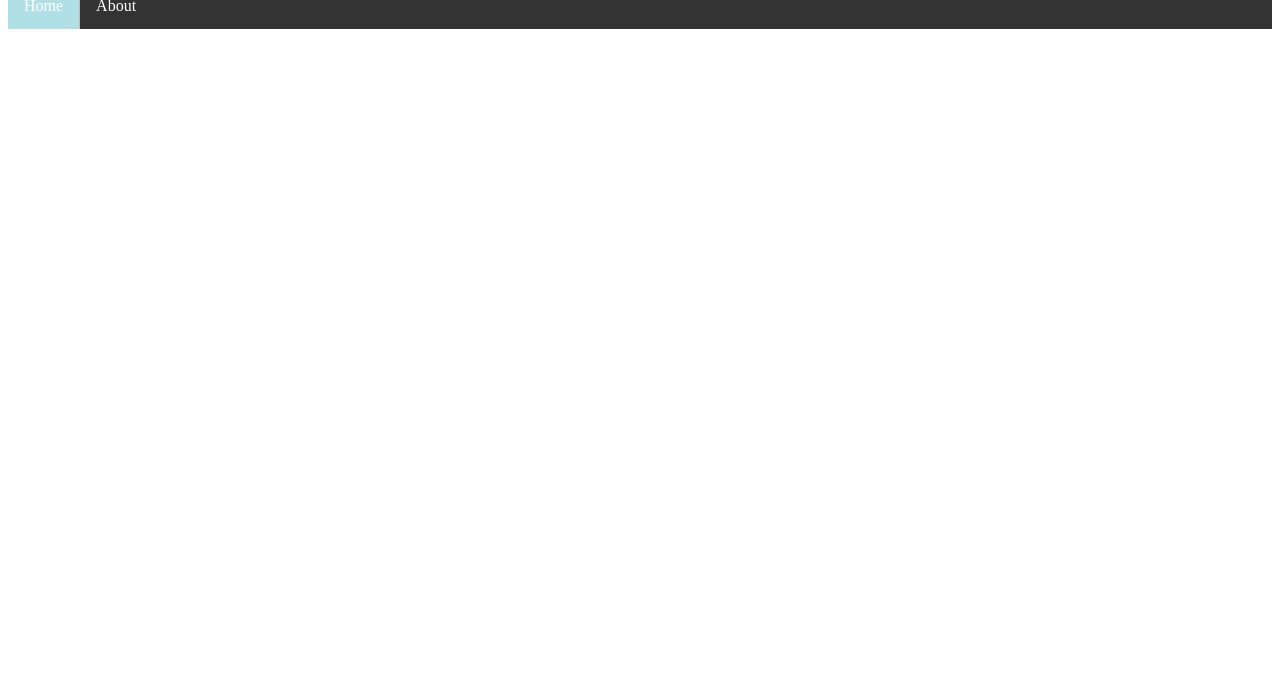
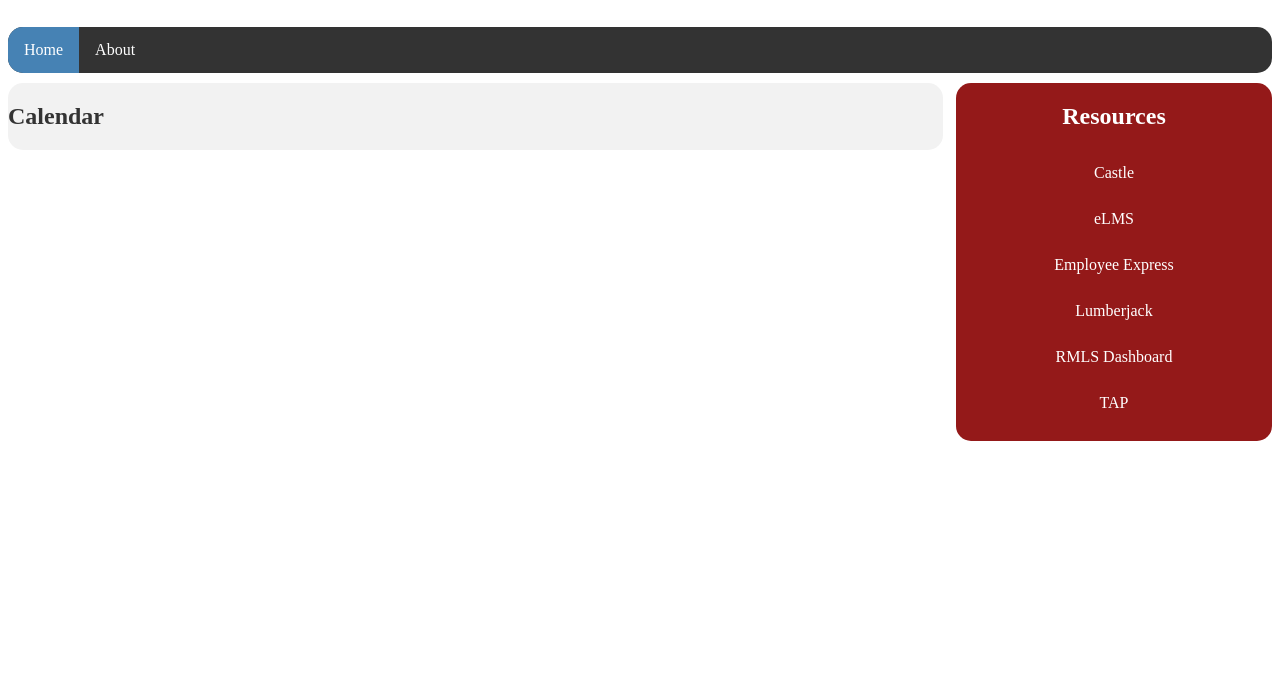
Before and after one commit to JadenShelton/JadenSheltonAutomation, a plain HTML site: page home.html in a window 1280 px wide. Shown: the part 101-800 px from the top of the page. Drawn offline with Linux system fonts and the light colour scheme.

Commit message:
home page links

```diff
--- a/home.html
+++ b/home.html
@@ -7,11 +7,29 @@
     <link rel="stylesheet" href="./homeStyle.css">
 </head>
 <body>
-    <h1 id="pageTitle"> Jaden's Homepage </h1>
-    <ul>
-        <li><a class="active" href="./home.html">Home</a></li>
-        <li><a href="./about.html">About</a></li>
-    </ul>
+    <div class="header">
+        <h1 id="pageTitle"> Jaden's Homepage </h1>
+    </div>
+
+    <div class="topnav">
+        <a class="active" href="./home.html">Home</a>
+        <a href="./about.html">About</a>
+    </div>
+
+    <div class="main">
+        <h2>Calendar</h2>
+    </div>
+
+    <div class="sidebar">
+            <h2>Resources</h2>
+            <a href="https://castle.faa.gov/wfrmLogin.aspx?ReturnUrl=%2f">Castle</a>
+            <a href="https://elms.faa.gov/">eLMS</a>
+            <a href="https://www.employeeexpress.gov/">Employee Express</a>
+            <a href="http://lumberjack.faa.gov/dashboard">Lumberjack</a>
+            <a href="https://technetrmlsb.faa.gov/logsdash/Index/WWS13/null/All/All/null">RMLS Dashboard</a>
+            <a href="https://tap.rmls.faa.gov/account/login">TAP</a>
+    </div>
+
 
    <script src="./homeScript.js"></script>
 </body>
--- a/homeStyle.css
+++ b/homeStyle.css
@@ -1,40 +1,67 @@
-#pageTitle{
-    text-align: center;
-    border: solid 2px #333;
+.header {
+  background-color: white;
+  text-align: center;
+  padding: 20px;
 }
+
+.topnav {
+  overflow: hidden;
+  background-color: #333;
+  border-radius: 15px;
+}
+
+.topnav a {
+  float: left;
+  display: block;
+  color: white;
+  text-align: center;
+  padding: 14px 16px;
+  text-decoration: none;
+}
+
+.topnav a:hover {
+  background-color: steelblue
+}
+
+.topnav a.active {
+  background-color: steelblue;
+}
+
+.main {
+  margin-top: 10px;
+  text-align: left;
+  color: #333;
+  float: left;
+  width: 74%;
+  border-radius: 15px;
+  background-color: #f2f2f2;
+}
+
+.sidebar {
+  margin-top: 10px;
+  text-align: center;
+  color: white;
+  float: right;
+  width: 25%;
+  background-color: #941919;
+  border-radius: 15px;
+  padding-bottom: 15px;
+}
+
+.sidebar a {
+  text-align: center;
+  display: block;
+  color: white;
+  padding: 14px 16px;
+
+  text-decoration: none;
+}
+
+.sidebar a:hover {
+  background-color: #333;
+}
+
 
 body {
     background-color: white;
 }
-
-ul {
-  list-style-type: none;
-  margin: 0;
-  padding: 0;
-  overflow: hidden;
-  background-color: #333;
-}
-
-li {
-  float: left;
-  border-right: 1px solid #bbb;
-}
-
-li a {
-    display: block;
-    padding: 14px 16px;
-    color: white;
-    text-decoration: none;
-}
-
-li a:hover:not(.active) {
-    background-color: #111;
-}
-
-li:last-child {
-  border-right: none;
-}
-
-.active {
-    background-color: powderblue;
-}
```
Also changed, not shown: about.html (+8 -5 lines).
